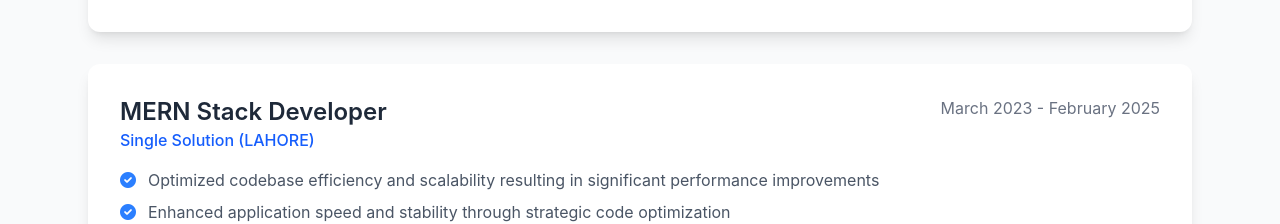
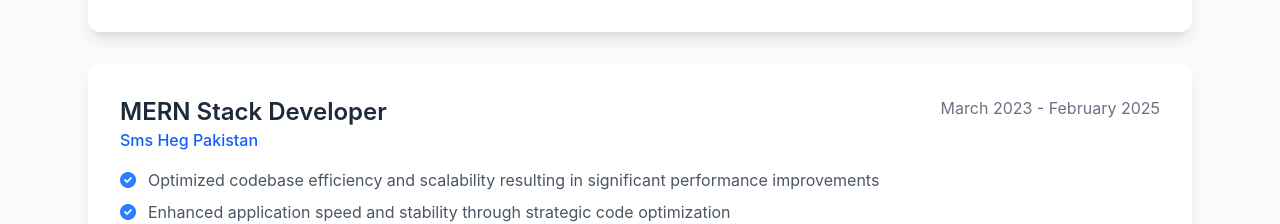
Before and after one commit to muhammad-ali-2001/portfolio, a React (Vite) app: page / in a window 1280 px wide. Shown: the part 1900-2124 px from the top of the page. Built offline with nearby package versions, Linux system fonts and the light colour scheme.

Commit message:
changes done

```diff
--- a/index.html
+++ b/index.html
@@ -2,9 +2,9 @@
 <html lang="en">
   <head>
     <meta charset="UTF-8" />
-    <link rel="icon" type="image/svg+xml" href="/favicon.png" />
+    <link rel="icon" type="image/png" href="favicon-32x32.png" sizes="32x32" />
     <meta name="viewport" content="width=device-width, initial-scale=1.0" />
-    <title>Qaiser Habib - Mern Stack Developer</title>
+    <title>Muhammad Ali Sheikh - Mern Stack Developer</title>
     <link
       href="https://cdnjs.cloudflare.com/ajax/libs/font-awesome/6.0.0/css/all.min.css"
       rel="stylesheet"
--- a/src/pages/Portfolio/_components/ExperienceSection.tsx
+++ b/src/pages/Portfolio/_components/ExperienceSection.tsx
@@ -50,7 +50,7 @@ const ExperienceSection = () => {
                   MERN Stack Developer
                 </h3>
                 <p className="text-blue-600 font-medium">
-                  Single Solution (LAHORE)
+                  Sms Heg Pakistan
                 </p>
               </div>
               <div className="text-gray-500 mt-2 md:mt-0">
```
Also changed, not shown: public/favicon-32x32.png (added).
